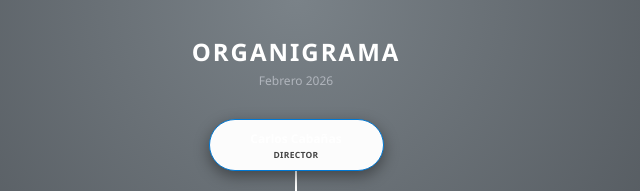
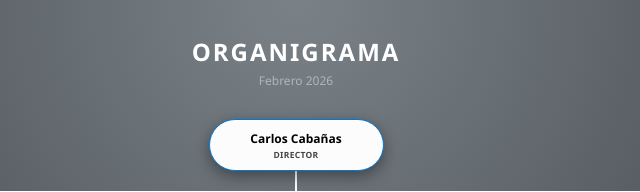
Before and after one commit to angelicasoto-lgtm/organigrama, a plain HTML site: page index.html in a window 1280 px wide. Shown: the top 192 px of the page, 344-984 px from the left. Drawn offline with Linux system fonts and the light colour scheme.

Commit message:
Update index.html

```diff
--- a/index.html
+++ b/index.html
@@ -280,7 +280,7 @@
 
       <div class="nivel-director-general">
         <div class="puesto-card" style="border: 1px solid #0078d4; background: #fcfcfc; z-index: 20;">
-          <div class="puesto-nombre" style="color: #ffffff;">Carlos Cabañas</div>
+          <div class="puesto-nombre" style="color: #000000;">Carlos Cabañas</div>
           <div class="puesto-titulo" style="color: #444444;">Director</div>
           <div class="actividades-popup">
             <h4>Funciones:</h4>
```
